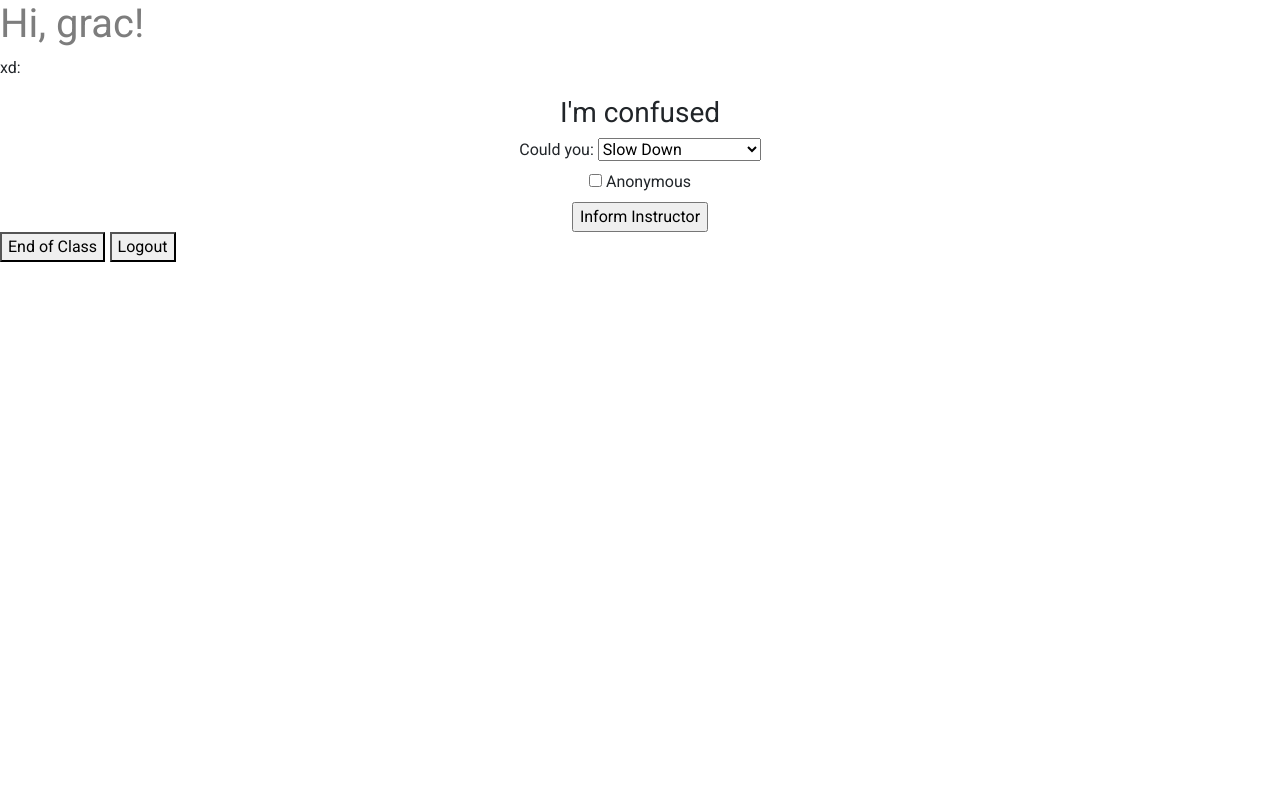
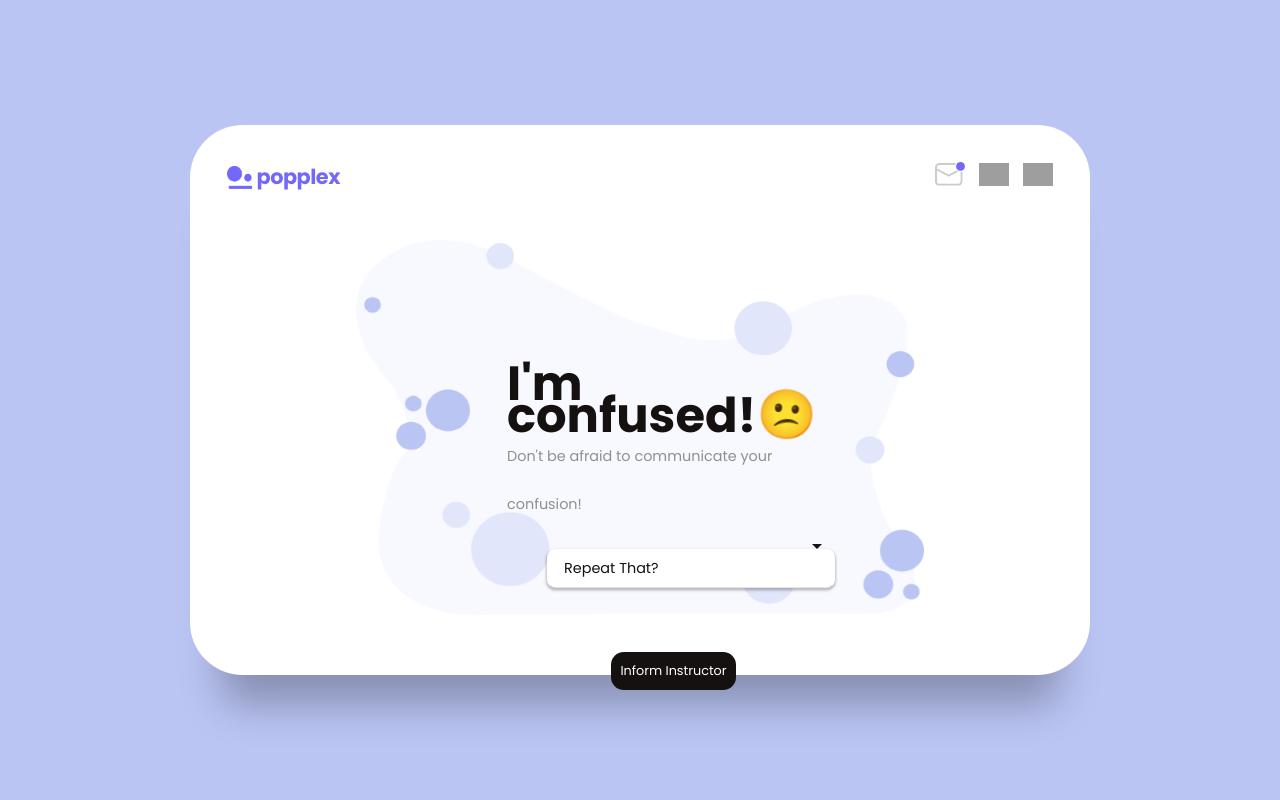
Before and after one commit to PennSpark/fa21-blue-fledge, a Django app: page / in a window 1280 px wide. Run offline with Django 3.2, Linux system fonts and the light colour scheme; a user stored in the database is signed in; data comes from the database, SQL or seed files in the repository; both versions use the stored data as it was after the commit; some libraries are stand-ins or nearby versions; some web fonts are replaced; grey boxes are pictures that could not be loaded.

Commit message:
confusion page integrated

```diff
--- a/main/templates/main.html
+++ b/main/templates/main.html
@@ -1,35 +1,64 @@
-{% extends 'base.html' %}
-{% load static %}
 
-{% block title %} home :) {% endblock %}
-{% block styles %} {% endblock %}
+<!DOCTYPE html>
+<html lang="en">
 
-{% block body %}
-<div>
-  <h1 style ="color:rgb(125, 125, 125);">Hi, {{ user.username }}!</h1>
-  <p>xd: {{ user.profile.accountType }} </p>
-</div>
+<head>
+    <meta charset="UTF-8">
+    <meta http-equiv="X-UA-Compatible" content="IE=edge">
+    <meta name="viewport" content="width=device-width, initial-scale=1.0">
+    <title>popplex</title>
+    <link rel="stylesheet" href="../static/css/style.css">
+    <script src="https://kit.fontawesome.com/a076d05399.js" crossorigin="anonymous"></script>
+</head>
 
-<div style = "text-align: center;">
-  <!--edit action to submit confusion-->
-    <form method="POST" action="/">
-      {% csrf_token %}
-      <h3> I'm confused </h3>
-      <label for="confusions"> Could you:</label>
-        <select name="confusions" id="confusions">
-          <option value="slow">Slow Down</option>
-          <option value="repeat">Repeat That</option>
-          <option value="rephrase">Rephrase</option>
-          <option value="example">Provide an Example</option>
-          <option value="other">Other</option>
-        </select> <br>
-        <input type="checkbox" id="anon" name="anon" value="Anon">
-        <label for="anon"> Anonymous </label><br>
-      <input type="submit" value="Inform Instructor" />
-    </form>
-  </div>
+<body>
+    <main>
+        <div class="box">
+            <div class="inner-box">
+                <div class="nav">
+                    <div class="nav-logo">
+                        <img src="../static/css/img/logo.png" alt="popplex">
+                        <h3>popplex</h3>
+                    </div>
+                    <div class="right-nav">
+                        <img src="../static/css/img/message.png" alt="message">
+                        <img src="../static/css/mg/settings.png" alt="settings">
+                        <img src="../static/css/mg/profile.png" alt="profile">
+                    </div>
+                </div>
+                <div class="content">
+                    <div class="confused-forms-wrap">
+                            <div class="confused-form">
+                                <div class="heading confused">
+                                    <h3>I'm confused!<span class="wave">😕</span></h3>
+                                    <h6>Don't be afraid to communicate your confusion!</h6>
+                                </div>
+                                <div class="actual-form">
+                                  <form method="POST" action="/">
+                                    {% csrf_token %}
+                                    <div class="confused-select">
+                                      <select name="confusions" id="confusions">
+                                          <option value="repeat">Repeat That?</option>
+                                          <option value="rephrase">Rephrase?</option>
+                                          <option value="example">Provide an example?</option>
+                                          <option value="slow">Slow down?</option>
+                                          <option value="other">Other</option>
+                                      </select> <br>
+                                    </div>
+                                    <a href="#"><input type="submit" value="Inform Instructor" class="feedback-btn"></a>
+                                  </form>
+                                </div>
+                            </div>
+                    </div>
 
-  <a href="/endclass"><button>End of Class</button></a>
-  <a href="/logout"><button>Logout</button></a>
+                </div>
+            </div>
 
-  {% endblock %}
+        </div>
+    </main>
+
+    <!-- javascript -->
+    <script src="../static/css/app.js"></script>
+</body>
+
+</html>
```
Also changed, not shown: db.sqlite3.
